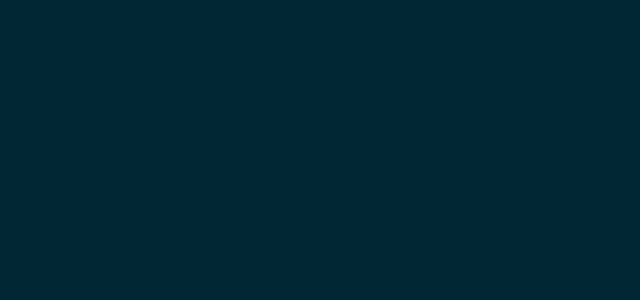
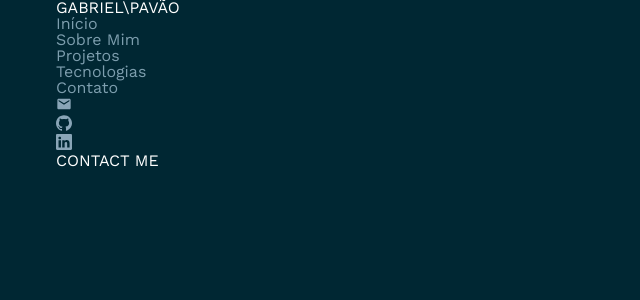
Before and after one commit to gabrielgpavao/gabriel-frontend-portfolio-app, a React (Vite) app: page / in a window 1280 px wide. Shown: the top 300 px of the page, without its empty margins (0-640 px from the left). Built offline with nearby package versions, Linux system fonts and the light colour scheme.

Commit message:
feat: Header component basic html

```diff
--- a/package.json
+++ b/package.json
@@ -15,6 +15,7 @@
     "react-dom": "^18.2.0",
     "react-hook-form": "^7.43.2",
     "react-icons": "^4.7.1",
+    "react-router-dom": "^6.8.2",
     "react-router-hash-link": "^2.4.3",
     "styled-components": "^5.3.6",
     "vite-tsconfig-paths": "^4.0.5"
@@ -23,6 +24,7 @@
     "@types/axios": "^0.14.0",
     "@types/react": "^18.0.27",
     "@types/react-dom": "^18.0.10",
+    "@types/react-router-dom": "^5.3.3",
     "@types/react-router-hash-link": "^2.4.5",
     "@types/styled-components": "^5.1.26",
     "@vitejs/plugin-react": "^3.1.0",
--- a/src/contexts/DatabaseContext.tsx
+++ b/src/contexts/DatabaseContext.tsx
@@ -1,9 +1,9 @@
 import React, { createContext } from 'react';
 import { iProviderChildrenProps } from './interfaces';
 
-export const DatabaseContext = createContext({})
+export const DatabaseContext: React.Context<{}> = createContext({})
 
-export function DatabaseProvider ({ children }: iProviderChildrenProps) {
+export function DatabaseProvider ({ children }: iProviderChildrenProps): JSX.Element {
 	return (
 		<DatabaseContext.Provider value={{}}>
 			{children}
--- a/src/pages/Portfolio/Portfolio.tsx
+++ b/src/pages/Portfolio/Portfolio.tsx
@@ -1,4 +1,5 @@
 import React from 'react';
+import { Home } from './components/Home/Home';
 
 export interface iIdProps {
     id: string;
@@ -7,6 +8,7 @@ export interface iIdProps {
 export function Portfolio(): JSX.Element {
     return (
 		<>
+			<Home id={'home'}/>
 		</>
 	);
 }
--- /dev/null
+++ b/src/pages/Portfolio/components/Home/Header/Header.tsx
@@ -0,0 +1,53 @@
+import React from 'react';
+import { MdEmail } from 'react-icons/md';
+import { ImGithub } from 'react-icons/im';
+import { BsLinkedin } from 'react-icons/bs';
+
+export function Header(): JSX.Element {
+    return (
+        <header>
+            <h1>
+                <span>GABRIEL</span>
+                <span>\</span>PAVÃO
+            </h1>
+
+            <nav>
+                <ul>
+                    <li>
+                        <a href={'#home'}>Início</a>
+                    </li>
+                    <li>
+                        <a href={'#about'}>Sobre Mim</a>
+                    </li>
+                    <li>
+                        <a href={'#projects'}>Projetos</a>
+                    </li>
+                    <li>
+                        <a href={'#technologies'}>Tecnologias</a>
+                    </li>
+                    <li>
+                        <a href={'#contact'}>Contato</a>
+                    </li>
+                </ul>
+            </nav>
+
+            <aside>
+                <ul>
+                    <li>
+                        <MdEmail color={'var(--blue5)'} />
+                    </li>
+                    <li>
+                        <ImGithub color={'var(--blue5)'} />
+                    </li>
+                    <li>
+                        <BsLinkedin color={'var(--blue5)'} />
+                    </li>
+                </ul>
+
+                <div>
+                    <small>CONTACT ME</small>
+                </div>
+            </aside>
+        </header>
+    );
+}
--- a/src/pages/Portfolio/components/Home/Home.tsx
+++ b/src/pages/Portfolio/components/Home/Home.tsx
@@ -1,5 +1,14 @@
-export function Home (): JSX.Element {
+import React from 'react'
+import { StyledContainer } from '../../../../styles/Container'
+import { iIdProps } from '../../Portfolio'
+import { Header } from './Header/Header'
+
+export function Home({ id }: iIdProps): JSX.Element {
 	return (
-		<div></div>
+		<section id={id}>
+			<StyledContainer>
+				<Header/>
+			</StyledContainer>
+		</section>
 	)
 }
```
Also changed, not shown: 1 other file (tests, documents, lock files or other folders).
